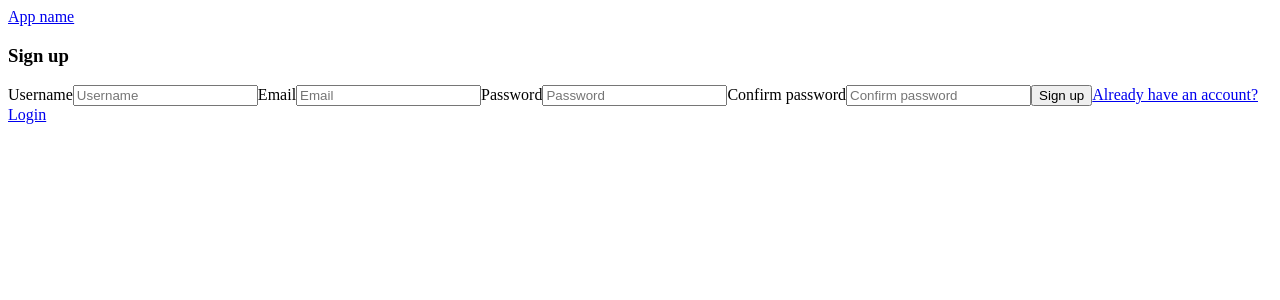
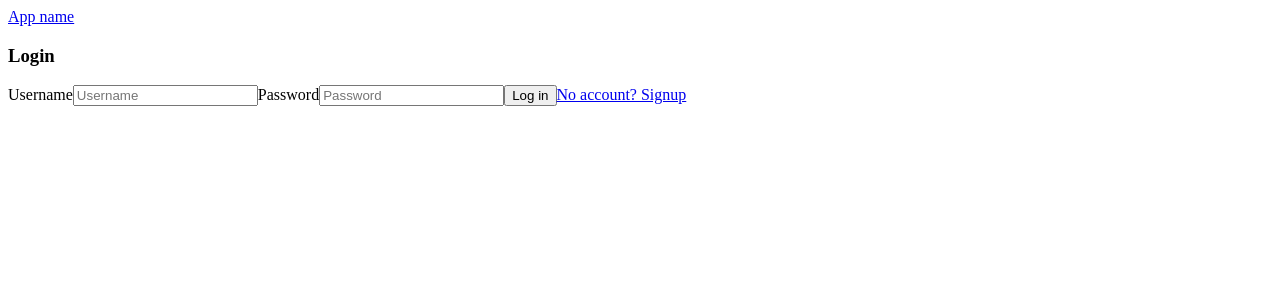
Before and after one commit to web-project-group11/app, a React app: page /login in a window 1280 px wide. Before the commit this address led to /signup. Shown: the top 300 px of the page. Built offline with nearby package versions, Linux system fonts and the light colour scheme; no server answers; the HTML template or start-up script is replaced by a standard one.

Commit message:
loging done

```diff
--- a/src/components/Login.jsx
+++ b/src/components/Login.jsx
@@ -1,17 +1,53 @@
-import { useNavigate } from "react-router-dom"
-import { useEffect } from "react"
+import { useNavigate, Link } from "react-router-dom"
+import { useUser } from "../context/useUser.jsx"
 
 function Login() {
     const navigate = useNavigate()
+    const { loginUser, setLoginUser, logIn } = useUser()
 
-    useEffect(() => {
-        // temp että login nappi vie suoraan signup sivulle koska login sivua ei oo vielä, saa poistaa
-        navigate('/signup')
-    })
+
+    const handleSubmit = (e) => {
+        e.preventDefault()
+
+        if(!loginUser.username.trim() || !loginUser.password.trim()){
+            alert("username and password are required")
+            return
+        }
+
+        logIn().then(response => {
+            console.log(response)
+        })
+        .catch(error => {
+            alert(error)
+        })
+    }
+
 
     return(
         <div>
+            <h3>Login</h3>
 
+            <form onSubmit={ handleSubmit }>
+                <label>Username</label>
+                <input
+                    placeholder='Username'
+                    value={loginUser.username}
+                    onChange={e => setLoginUser({ ...loginUser, username: e.target.value })}
+                />
+
+                <label>Password</label>
+                <input
+                    placeholder='Password'
+                    value={loginUser.password}
+                    onChange={e => setLoginUser({ ...loginUser, password: e.target.value })}
+                />
+
+                <button type='submit'>Log in</button>
+
+                <Link to='/signup' onClick={() => setLoginUser({ username: '', password: '' })}>
+                    No account? Signup
+                </Link>
+            </form>
         </div>
     )
 }
```
